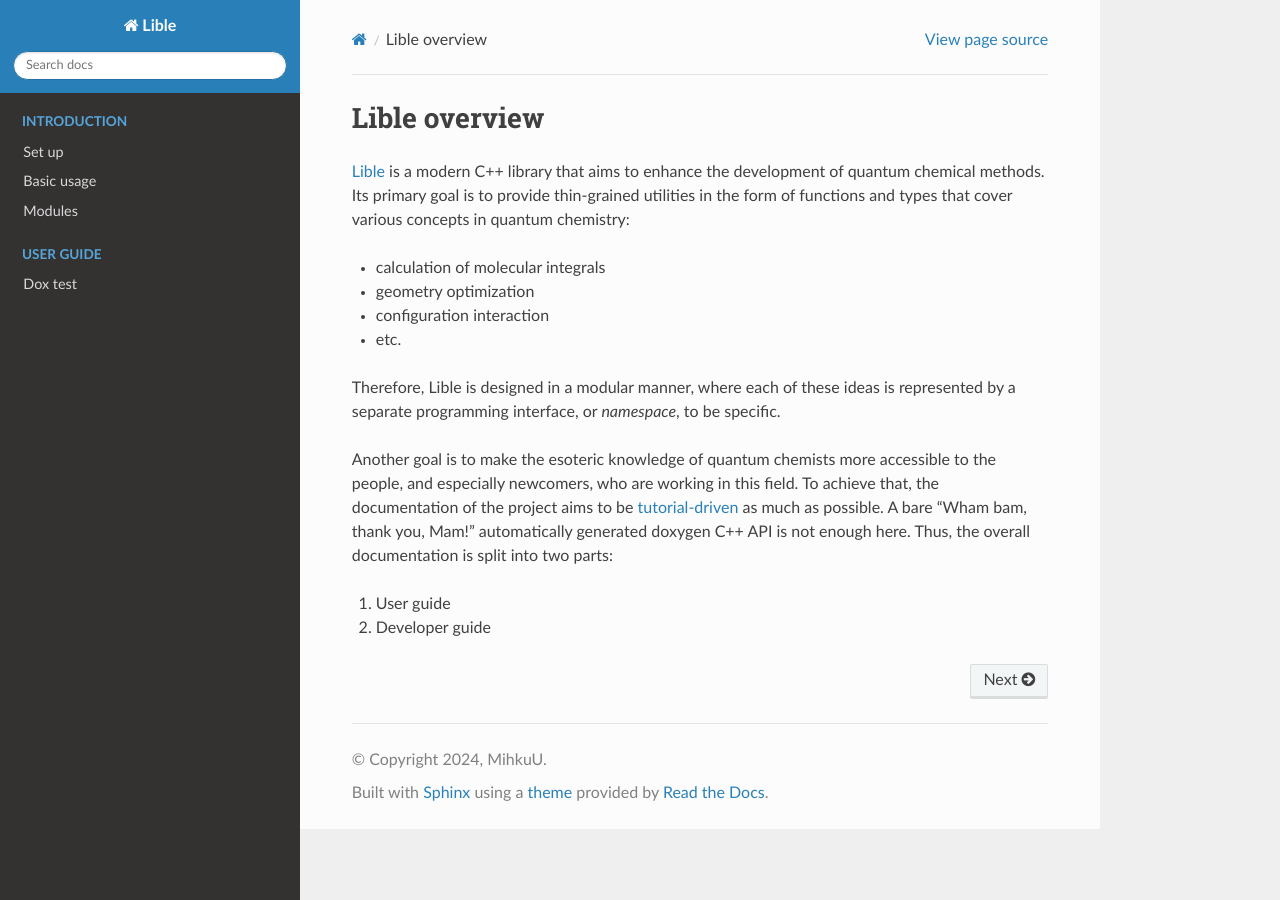
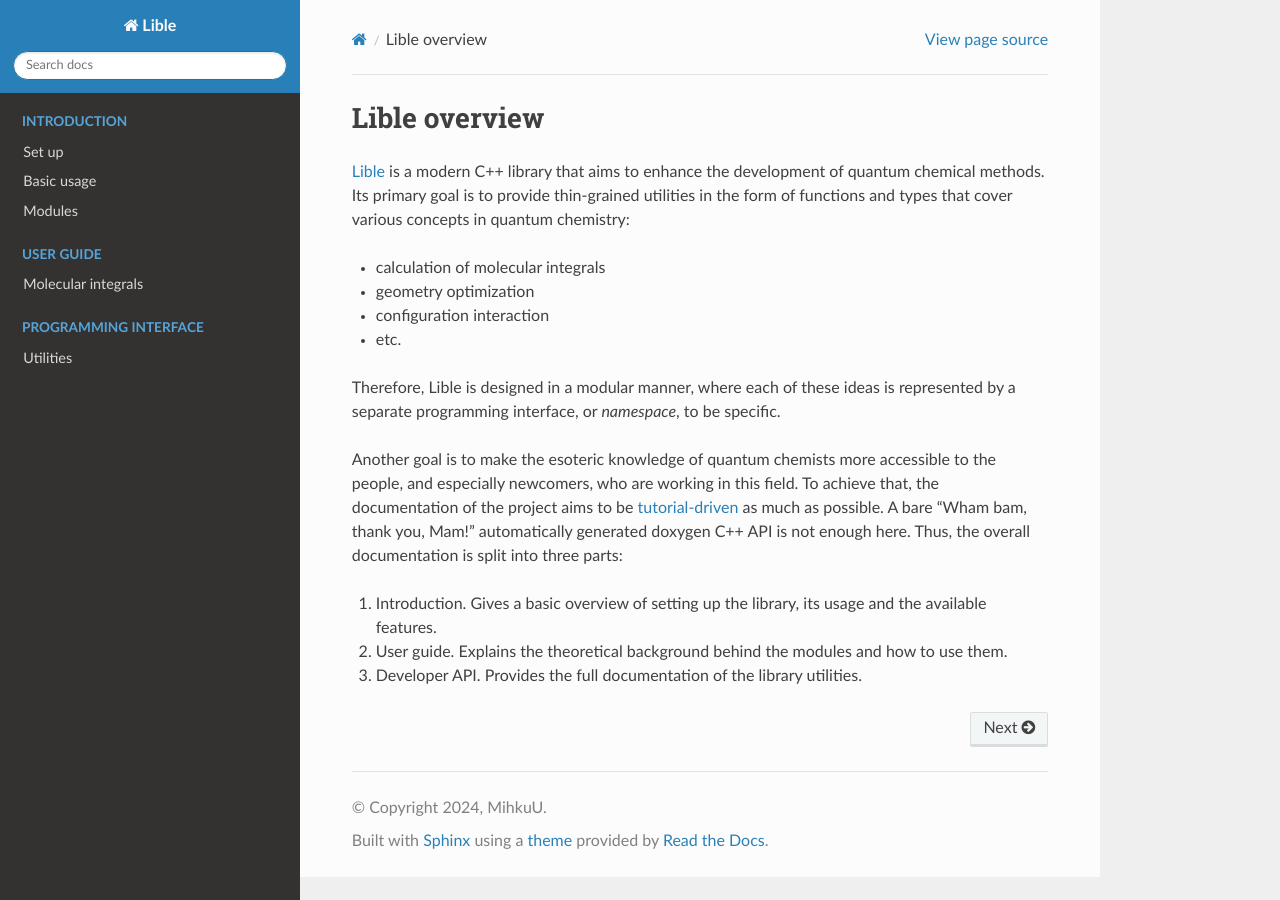
Before and after one commit to MihkuU/Lible, a Sphinx documentation site: the page built from docs/index.rst, in a window 1280 px wide. Built offline with Sphinx 7.4.7 and the Read the Docs theme 2.0.0, drawn with Linux system fonts in a browser that asks for light colours.

Commit message:
Updated docs

```diff
--- a/docs/basic_usage.rst
+++ b/docs/basic_usage.rst
@@ -2,3 +2,8 @@
 
 Basic usage
 ===========
+
+Here, let's assume Lible has been installed successfully following the steps in the previous
+section. In this section we shall give a brief example of how to use the library. Lible comes
+with a set of it's own types that facilitate using the functions that the library offers. For
+example, have a look at the header ``<lible/types.hpp>``.
--- a/docs/dox_test.rst
+++ /dev/null
@@ -1,4 +0,0 @@
-.. _Dox test:
-
-Dox test
-========
--- a/docs/index.rst
+++ b/docs/index.rst
@@ -22,10 +22,11 @@ Another goal is to make the esoteric knowledge of quantum chemists more accessib
 and especially newcomers, who are working in this field. To achieve that, the documentation of the
 project aims to be `tutorial-driven <https://coderefinery.github.io/documentation/summary/>`_
 as much as possible. A bare "Wham bam, thank you, Mam!" automatically generated doxygen C++ API is
-not enough here. Thus, the overall documentation is split into two parts:
+not enough here. Thus, the overall documentation is split into three parts:
 
-1. User guide
-2. Developer guide
+1. Introduction. Gives a basic overview of setting up the library, its usage and the available features.
+2. User guide. Explains the theoretical background behind the modules and how to use them.
+3. Developer API. Provides the full documentation of the library utilities.
 
 .. toctree::
    :hidden:
@@ -41,13 +42,14 @@ not enough here. Thus, the overall documentation is split into two parts:
    :maxdepth: 2
    :caption: User guide
 
-   dox_test
+   molecular_integrals
 
 .. toctree::
    :hidden:
    :maxdepth: 2
-   :caption: Developer guide
+   :caption: Programming interface
 
+   utilities
 ..
    Docs
    ====
--- /dev/null
+++ b/docs/molecular_integrals.rst
@@ -0,0 +1,4 @@
+.. _Molecular-integrals:
+
+Molecular integrals
+===================
--- /dev/null
+++ b/docs/utilities.rst
@@ -0,0 +1,4 @@
+.. _Utilities:
+
+Utilities
+=========
```
Also changed, not shown: docs/CMakeLists.txt (+6 -1 lines), 3 other files.
